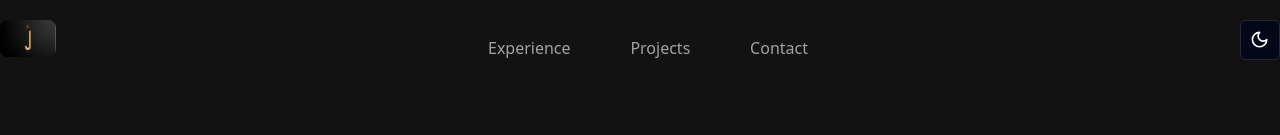
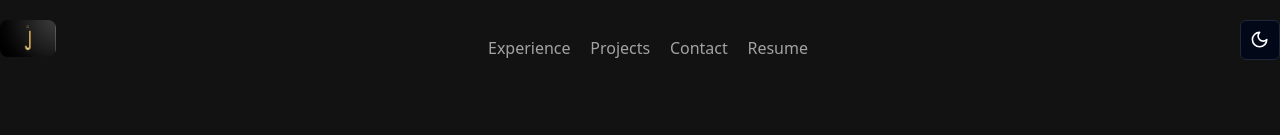
Before and after one commit to johnchafi/portofolio_dark, a Next.js app: page / in a window 1280 px wide. Shown: the top 135 px of the page. Built offline with nearby package versions, Linux system fonts and the light colour scheme.

Commit message:
add resume link

```diff
--- a/components/Header.tsx
+++ b/components/Header.tsx
@@ -22,8 +22,9 @@ export function HeaderMenu() {
                 <Link href='/' className='w-36 justify-start rounded-3xl'>
                     <Image className="rounded-lg" src="/assets/john.png" width={56} height={38} alt='logo' priority={false} placeholder ="empty"/>
                 </Link>
-                <nav className='md:flex items-center justify-between hidden w-full max-w-xs'>
+                <nav className='md:flex items-center justify-between hidden w-full max-w-xs gap-4'>
                     <NavItems />
+
                 </nav>
                 <div className="flex w-32 justify-end gap-3">
                     <Button className="flex justify-center items-center" variant="outline" size="icon" onClick={() => toggleTheme()}>
--- a/components/NavItems.tsx
+++ b/components/NavItems.tsx
@@ -12,11 +12,6 @@ const NavItems = ({}) => {
         headerLinks.map((link)=>{
            return(
 
-
-
-
-
-
             <li  key={link.route} className="p-medium-16 whitespace-nowrap sm:my-4">
                 <Link
                 href={link.route}
@@ -28,7 +23,10 @@ const NavItems = ({}) => {
             </li>
            )
         })
-    }</ul>
+
+    }
+    <Link className='p-medium-16' href="https://app.enhancv.com/share/712639cb/?utm_medium=growth&utm_campaign=share-resume&utm_source=dynamic" target="_blank">Resume</Link>
+    </ul>
   )
 }
 
--- a/constants/index.tsx
+++ b/constants/index.tsx
@@ -15,13 +15,12 @@ export const headerLinks = [
 
 export const experiences = [
   {
-    company : "Self employed | Freelancer",
+    company : "Self employed | Freelance",
     title : "CTO Eventhub",
     imageSrc: "/assets/john.png",
     descriptions:
       [
         "I am building an innovative event ticketing platform (Eventhub) that will significantly transform and enhanced the events industry in my province",
-
 
       ]
   },
```
